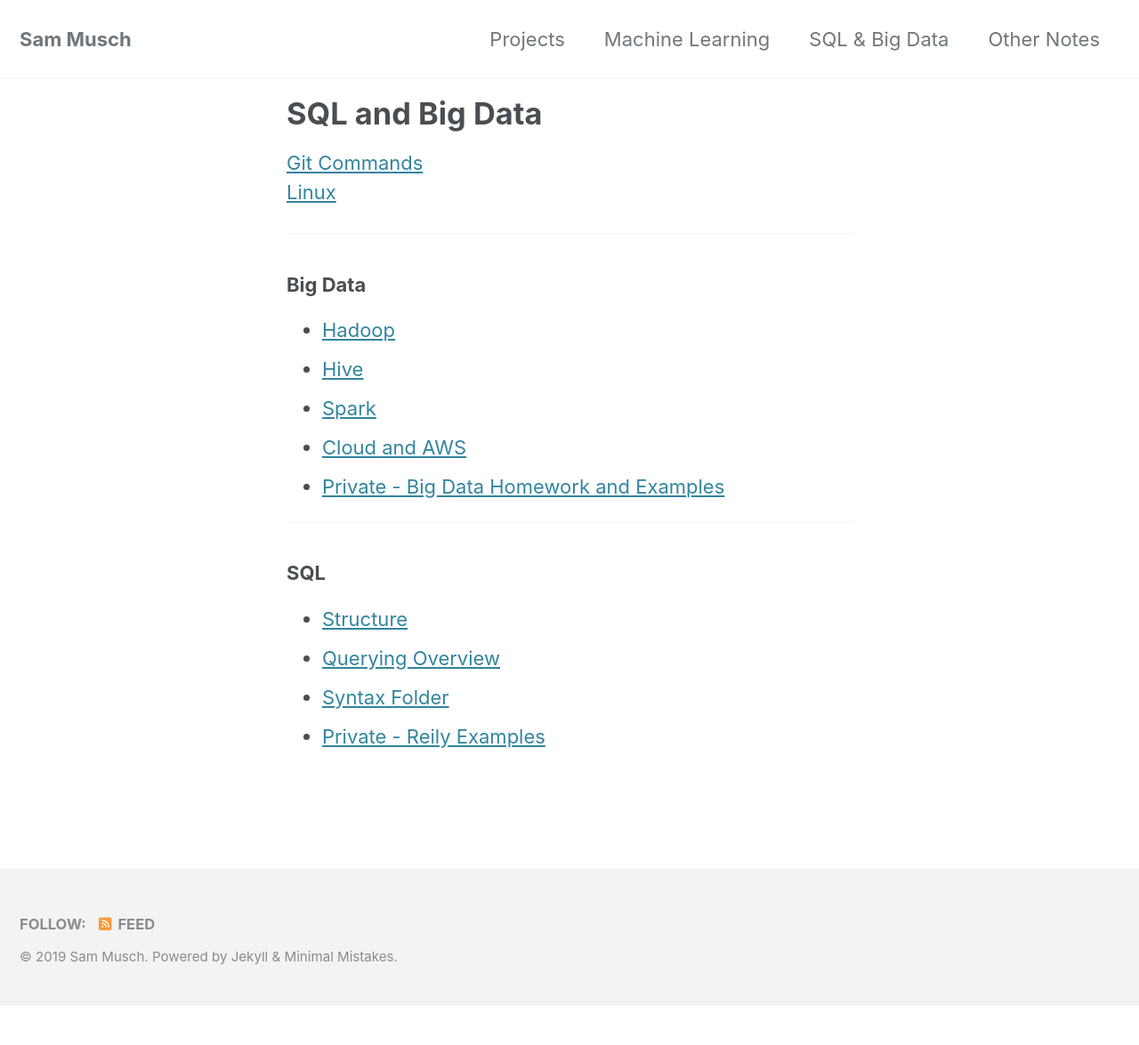
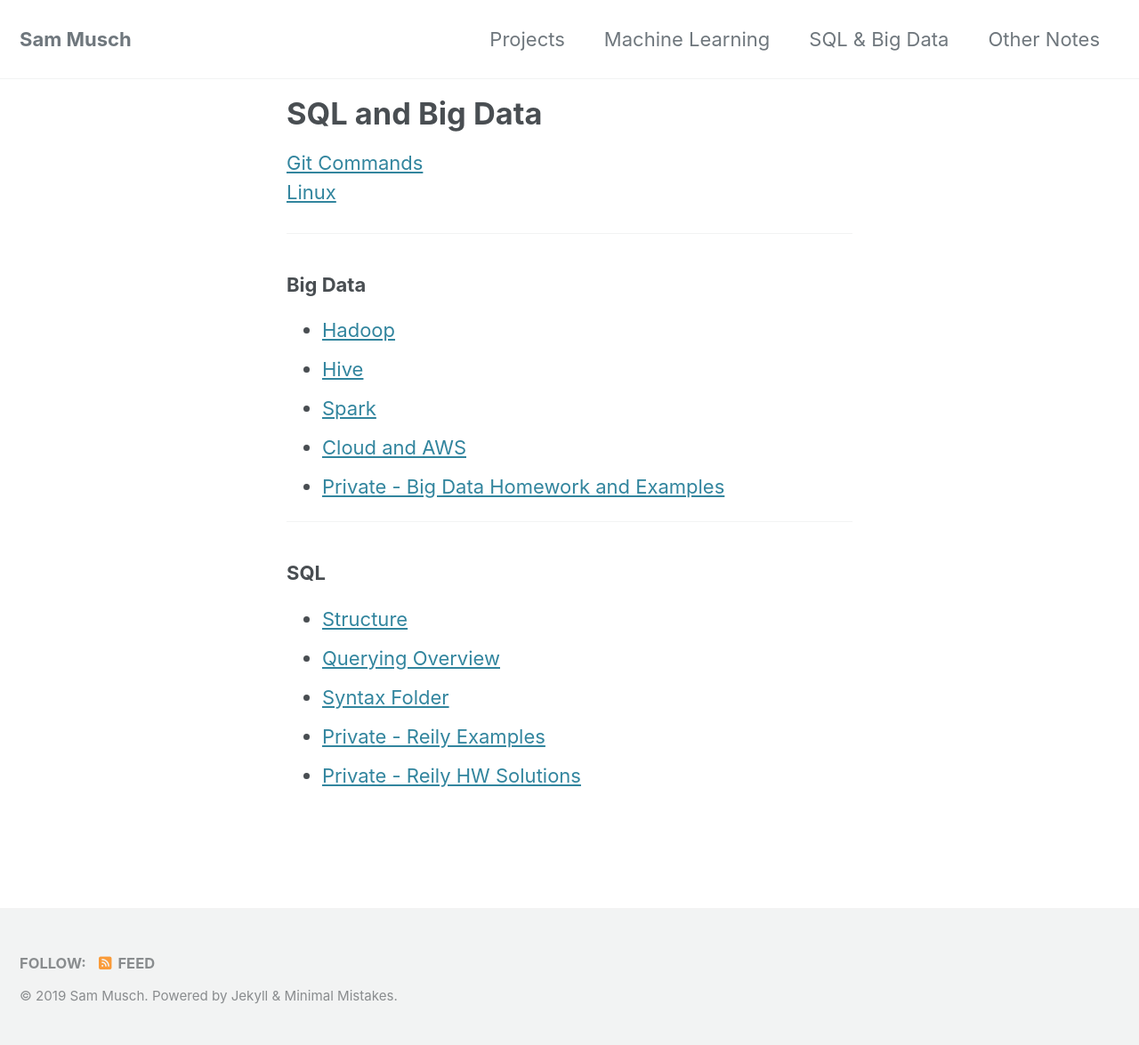
Before and after one commit to SamMusch/SamMusch.github.io, a Jekyll site: the page built from _pages/sql-bigdata.md, in a window 1280 px wide. Shown: the whole page at 89% size. Built offline with Jekyll 4.4.1, drawn with Linux system fonts in a browser that asks for light colours; cached includes are drawn as plain includes; nearby versions of some CDN libraries; before the commit the page ends 1131 px from its top, so only the background shows below that.

Commit message:
Add files via upload

```diff
--- a/_pages/sql-bigdata.md
+++ b/_pages/sql-bigdata.md
@@ -26,3 +26,4 @@ title: "SQL and Big Data"
 - [Querying Overview](https://github.com/SamMusch/SQL-and-Big-Data/blob/master/2_-_Querying.md)
 - [Syntax Folder](https://github.com/SamMusch/SQL-and-Big-Data/tree/master/SQL%20Syntax)
 - [Private - Reily Examples](https://github.com/SamMusch/Private-Repo/tree/master/SQL%20Examples)
+- [Private - Reily HW Solutions](https://github.com/SamMusch/Private-Repo/tree/master/SQL%20HW%20Ref)
```
Also changed, not shown: _pages/machine-learning.md (+1 -1 lines).
